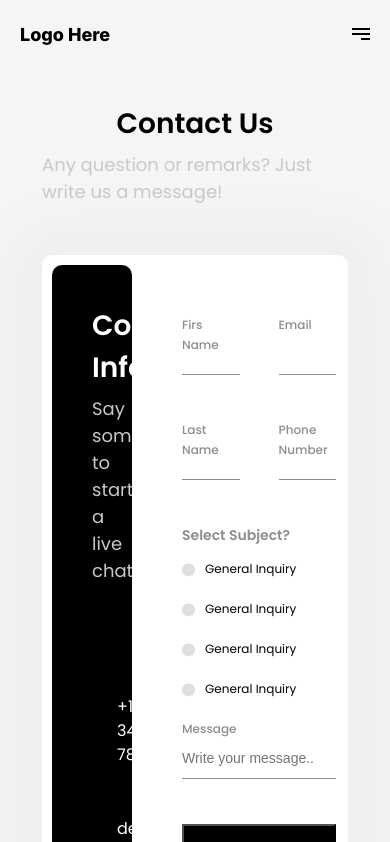
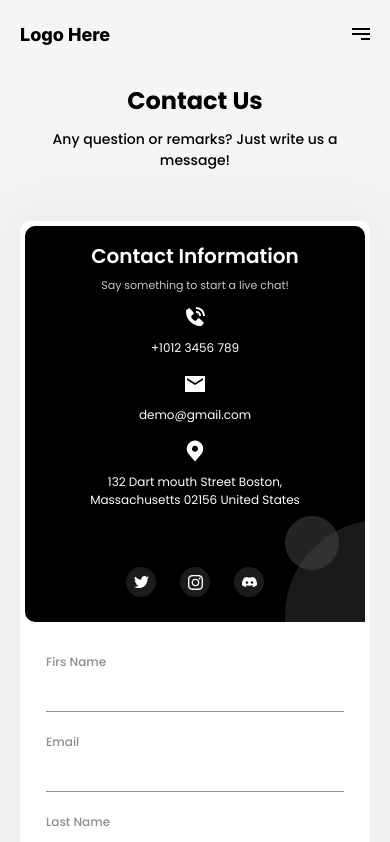
Before and after one commit to DmytroZozuliak/MbunityAssessmentTest, a React (Vite) app: page / in a window 390 px wide. Shown: the top 842 px of the page. Built offline with nearby package versions, Linux system fonts and the light colour scheme.

Commit message:
feat: main section adaptive

```diff
--- a/src/components/ContactItem/ContactItem.module.scss
+++ b/src/components/ContactItem/ContactItem.module.scss
@@ -4,7 +4,22 @@
   display: flex;
   gap: 25px;
   color: $colorTextLight1;
-  font-family: $fontPoppins;
   font-size: 16px;
   line-height: 24px;
+
+  @media (max-width: 800px) {
+    flex-direction: column;
+    align-items: center;
+    gap: 10px;
+    font-size: 12px;
+    line-height: 18px;
+  }
 }
+
+.iconWrapper {
+  width: 24px;
+  height: 24px;
+  display: flex;
+  justify-content: center;
+  align-items: center;
+}
--- a/src/components/ContactItem/ContactItem.tsx
+++ b/src/components/ContactItem/ContactItem.tsx
@@ -8,7 +8,7 @@ interface ContactItemProps {
 const ContactItem = ({ text, icon }: ContactItemProps) => {
   return (
     <div className={styles.wrapper}>
-      {icon}
+      <div className={styles.iconWrapper}>{icon}</div>
       <p>{text}</p>
     </div>
   );
--- a/src/components/Form/Form.module.scss
+++ b/src/components/Form/Form.module.scss
@@ -7,12 +7,32 @@
   width: 100%;
   margin-right: 40px;
 
+  @media (max-width: 800px) {
+    margin-right: 0;
+    padding-inline: 21px;
+  }
+
   &::after {
     content: url('../../assets/letter_send\ 1.png');
     position: absolute;
     pointer-events: none;
-    bottom: -48px;
+    bottom: -8%;
     right: 93px;
+
+    @media (max-width: 1110px) {
+      transform: scale(0.45);
+      bottom: -13%;
+      right: 44%;
+    }
+    @media (max-width: 980px) {
+      bottom: -14%;
+      right: 37%;
+    }
+
+    @media (max-width: 550px) {
+      bottom: -13%;
+      right: 21%;
+    }
   }
 }
 
@@ -23,10 +43,32 @@
   grid-template-columns: 1fr 1fr;
   row-gap: 25px;
   column-gap: 39px;
+
+  @media (max-width: 1110px) {
+    grid-template-columns: 1fr;
+  }
+  @media (max-width: 800px) {
+    margin-top: 30px;
+    margin-bottom: 5px;
+    row-gap: 0;
+  }
 }
 
 .submit {
+  font-weight: 500;
+  font-size: 16px;
+  line-height: 24px;
   padding: 15px 48px;
   margin-top: 25px;
   align-self: flex-end;
+
+  @media (max-width: 800px) {
+    width: 100%;
+    margin-top: 5px;
+    margin-bottom: 59px;
+    padding: 9.6px auto;
+
+    font-size: 13px;
+    line-height: 19px;
+  }
 }
--- a/src/components/Main/Main.module.scss
+++ b/src/components/Main/Main.module.scss
@@ -8,20 +8,40 @@
   display: flex;
   flex-direction: column;
   align-items: center;
+
+  @media (max-width: 800px) {
+    margin-top: 14px;
+    padding-inline: 20px;
+  }
 }
 
-.title {
-  font-family: $fontPoppins;
+.mainTitle {
   font-weight: 700;
   font-size: 40px;
   line-height: 60px;
+  text-align: center;
+
+  @media (max-width: 550px) {
+    font-size: 24px;
+    line-height: 36px;
+  }
 }
 
-.subtitle {
-  font-family: $fontPoppins;
+.mainSubtitle {
+  margin-top: 10px;
   font-weight: 500;
   font-size: 18px;
   line-height: 27px;
+  text-align: center;
+
+  @media (max-width: 550px) {
+    font-size: 14px;
+    line-height: 21px;
+  }
+
+  @media (max-width: 360px) {
+    max-width: 210px;
+  }
 }
 
 .letterContainer {
@@ -35,6 +55,12 @@
   gap: 50px;
   box-shadow: 0px 0px 60px 30px rgba(0, 0, 0, 0.03);
   border-radius: 10px;
+
+  @media (max-width: 800px) {
+    flex-direction: column;
+    padding: 5px;
+    gap: 0;
+  }
 }
 
 @import '../../styles/variables.scss';
@@ -53,22 +79,36 @@
   overflow: hidden;
   border-radius: 10px;
   border-bottom-right-radius: 0;
+
+  @media (max-width: 800px) {
+    max-width: none;
+    text-align: center;
+    padding: 15px 40px 25px;
+    gap: 0;
+  }
 }
 
 .title {
-  font-family: $fontPoppins;
   font-weight: 600;
   font-size: 28px;
   line-height: 42px;
+
+  @media (max-width: 800px) {
+    font-size: 20px;
+    line-height: 30px;
+  }
 }
 
 .subtitle {
   margin-top: 6px;
-  font-family: $fontPoppins;
-  font-weight: 400;
   font-size: 18px;
   line-height: 27px;
   color: $colorTextLight2;
+
+  @media (max-width: 800px) {
+    font-size: 11px;
+    line-height: 16px;
+  }
 }
 
 .contactSection {
@@ -76,6 +116,13 @@
   flex-direction: column;
   justify-content: spa;
   gap: 50px;
+
+  @media (max-width: 800px) {
+    max-width: none;
+    text-align: center;
+    margin-top: 12px;
+    gap: 15px;
+  }
 }
 
 .iconsSection {
@@ -83,6 +130,11 @@
   display: flex;
   gap: 24px;
   z-index: 2;
+
+  @media (max-width: 800px) {
+    justify-content: center;
+    margin-top: 58px;
+  }
 
   .iconSVG {
     display: flex;
@@ -116,8 +168,14 @@
   right: -89px;
   bottom: -86px;
   border-radius: 50%;
+  background: #1a1a1a;
 
-  background: #1a1a1a;
+  @media (max-width: 800px) {
+    width: 192px;
+    height: 192px;
+    right: -112px;
+    bottom: -90px;
+  }
 }
 
 .smallCircle {
@@ -127,6 +185,12 @@
   right: 70px;
   bottom: 71px;
   border-radius: 50%;
+  background: rgba(72, 72, 72, 0.5);
 
-  background: rgba(72, 72, 72, 0.5);
+  @media (max-width: 800px) {
+    width: 54px;
+    height: 54px;
+    right: 26px;
+    bottom: 52px;
+  }
 }
--- a/src/components/Main/Main.tsx
+++ b/src/components/Main/Main.tsx
@@ -13,8 +13,8 @@ const Main = () => {
   return (
     <main>
       <div className={styles.container}>
-        <h1 className={styles.title}>Contact Us</h1>
-        <p className={styles.subtitle}>Any question or remarks? Just write us a message!</p>
+        <h1 className={styles.mainTitle}>Contact Us</h1>
+        <p className={styles.mainSubtitle}>Any question or remarks? Just write us a message!</p>
 
         <div className={styles.letterContainer}>
           <div className={styles.wrapper}>
--- a/src/components/UI/Button/Button.module.scss
+++ b/src/components/UI/Button/Button.module.scss
@@ -8,6 +8,7 @@
   background-color: $bgDark;
   cursor: pointer;
   transition: all 0.3s;
+  border: none;
 
   &::-moz-focus-inner {
     border: 0;
@@ -17,5 +18,6 @@
   &:hover {
     background-color: $bgLight2;
     color: $colorTextDark1;
+    outline: 1px solid $colorTextDark1;
   }
 }
--- a/src/components/UI/InputField/InputField.module.scss
+++ b/src/components/UI/InputField/InputField.module.scss
@@ -48,5 +48,10 @@
     left: 0;
     font-size: 12px;
     color: red;
+
+    @media (max-width: 800px) {
+      bottom: 4px;
+      font-size: 11px;
+    }
   }
 }
```
